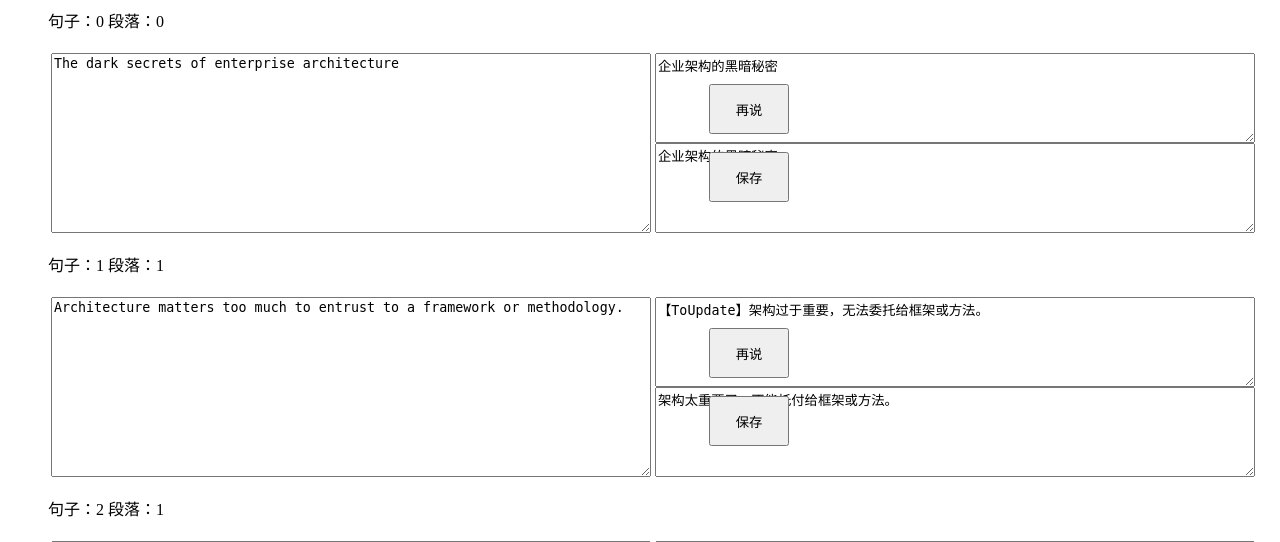
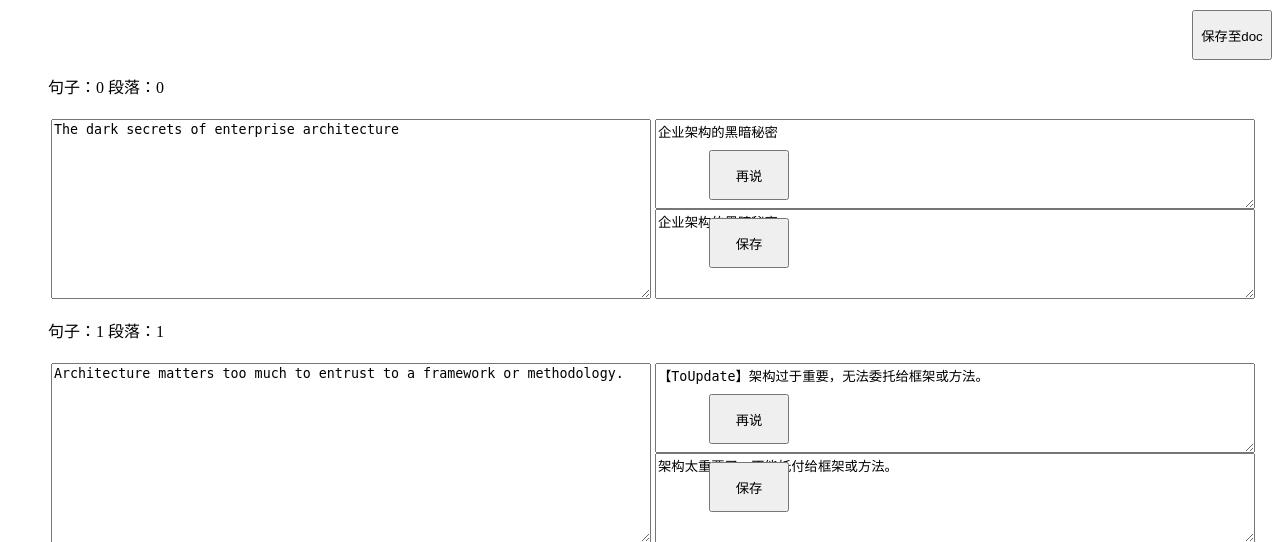
Before and after one commit to piaoyaosuifengji/mysiteForTranslte, a Django app: page /articleTranlate/ in a window 1280 px wide; the page is wider, and only the part inside the window is pictured. Shown: the top 542 px of that part. Run offline with Django 3.2, Linux system fonts and the light colour scheme; data comes from the database, SQL or seed files in the repository; parts of the project's set-up code (start-up, migrations or seed data) failed here and were passed over.

Commit message:
20180609： add tab auto

```diff
--- a/articleTranlate/templates/articleTranlate/index.html
+++ b/articleTranlate/templates/articleTranlate/index.html
@@ -54,6 +54,18 @@
             /* right:601px;     */
             /* top: 1px; */
         }
+
+        button.save_into_doc {
+            /* position: relative; */
+            position: sticky;
+            top: 10px;
+            /* right:601px;     */
+            left: 1400px;
+            height: 50px;
+            width: 80px;
+
+            /* top: 1px; */
+        }
     </style>
 
 </head>
@@ -73,7 +85,7 @@
         if (ctrlKey && keyCode == 83) {
             elem = e.target ? e.target : (e.srcElement ? e.srcElement : null);
             // if (elem &&  (elem.name ==  s1 || elem.name == s2)) {
-            if (elem &&  (elem.name ==  s1  || elem.name == s2)) {
+            if (elem && (elem.name == s1 || elem.name == s2)) {
                 // alert(elem.name);
                 // alert(elem.value);
                 // alert(elem.class)
@@ -83,15 +95,43 @@
                 return false;
             }
         }
-        if (altKey && keyCode == 83  ) {
+        if (altKey && keyCode == 83) {
             elem = e.target ? e.target : (e.srcElement ? e.srcElement : null);
-            if (elem &&  (elem.name ==  s1 || elem.name == s2 )) {
+            if (elem && (elem.name == s1 || elem.name == s2)) {
                 post_flag_do_later_(elem);
                 // e.preventDefault();
                 flagForInputPlace = 2;
                 return false;
             }
         }
+
+        if (keyCode == 9) {
+            elem = e.target ? e.target : (e.srcElement ? e.srcElement : null);
+            if (elem &&  elem.name == s2) {
+                // alert(elem.form.id);
+                nextId_ = Number(elem.form.id) ;
+                nextId_ = nextId_ +1;
+                // alert(nextId_.toString());
+                var f = document.getElementById(nextId_);
+                if (f == null) {
+                    // alert("post_save_one_str_ ：form is null" + (id));
+                } else{
+                    for (i = 0; i < f.elements.length; i++) {
+                        ee = f.elements[i];
+
+                        if (ee.name == "tranlate_text") {
+                            // alert(ee.name + ee.value);
+                            // english_text = ee.value;
+                            ee.focus();
+                        }
+                    }
+                }
+                return false;
+            } else {
+                return true;
+            }
+        }
+
         return true;
     }
 
@@ -144,8 +184,6 @@
 
     }
     function word_tranl_just() {
-
-
         //   $(this).hide();
         // 这个在
         userSelection = window.getSelection().toString();
@@ -286,10 +324,10 @@
                     // alert(ee.name + ee.value);
                     english_text = ee.value;
                 }
-                if (e.name == ee.name  &&  ee.name == "tranlate_text") {
+                if (e.name == ee.name && ee.name == "tranlate_text") {
                     tranlate_text = ee.value;
                 }
-                if (e.name == ee.name  && ee.name == "english_text_wy") {
+                if (e.name == ee.name && ee.name == "english_text_wy") {
                     tranlate_text = ee.value;
                 }
 
@@ -365,7 +403,27 @@
         }
 
     }
+    function save_into_doc_fuc(e) {
+        var csrf_token_ = getCookie('csrftoken');
+        $.post("{% url 'articleTranlate:save_into_doc' %}",
+            {
+                "send_var": "creDoc",
+                "csrfmiddlewaretoken": csrf_token_,
+            },
+            function (data, status) {
+                // alert("数据: \n" + data + "\n状态: " + status);
+                // alert(data);
+                // console.log(data);
+                if (data == 'ok') {
+                    // console.log(e.textContent);
+                    // bt_do_later.textContent = "已标记";
+                }
 
+            });
+
+
+
+    }
     function post_flag_do_later_(e) {
         // var ename=e.name;
         var id = e.getAttribute("form");
@@ -391,11 +449,11 @@
                     // alert(ee.name + ee.value);
                     english_text = ee.value;
                 }
-                if (e.name == ee.name  && ee.name == "tranlate_text") {
+                if (e.name == ee.name && ee.name == "tranlate_text") {
                     tranlate_text = "【ToUpdate】" + ee.value;
                 }
 
-                if (e.name == ee.name  &&  ee.name == "english_text_wy") {
+                if (e.name == ee.name && ee.name == "english_text_wy") {
                     tranlate_text = "【ToUpdate】" + ee.value;
                 }
 
@@ -450,6 +508,7 @@
         <input type="text" name="FirstName" value={{articleTranlate_list_name}}><br>
         {% endif %} -->
 
+    <button class="save_into_doc" name="save_into_doc" type="button" onclick="save_into_doc_fuc(this)">保存至doc</button>{% csrf_token %}
 
 
     <ul>
@@ -472,7 +531,7 @@
                 </form>
                 <td>
                     <!-- <time style="visibility: hidden;" name = "timeShow" form={{forloop.counter0}}>9:00</time>  -->
-                    <button class="bt_do_later"  name="bt_do_later"  type="button" form={{forloop.counter0}} onclick="post_flag_do_later_(this)">再说</button>{% csrf_token %}
+                    <button class="bt_do_later" name="bt_do_later" type="button" form={{forloop.counter0}} onclick="post_flag_do_later_(this)">再说</button>{% csrf_token %}
                     <br>
                     <br>
                     <button class="bt_save_one_str" name="bt_save_one_str" type="button" form={{forloop.counter0}} onclick="post_save_one_str_(this)">保存</button>{% csrf_token %}
--- a/articleTranlate/urls.py
+++ b/articleTranlate/urls.py
@@ -30,6 +30,7 @@ urlpatterns = [
     path('articleTranlate/ArticleAddress/', views.getArticleAddress, name='getArticleAddress'),
     path('articleTranlate/get_one_word/', views.get_one_word, name='get_one_word'),
     path('articleTranlate/post_save_one_str/', views.post_save_one_str, name='post_save_one_str'),
+    path('articleTranlate/save_into_doc/', views.save_into_doc, name='save_into_doc'),
 ]
 
 
--- a/articleTranlate/views.py
+++ b/articleTranlate/views.py
@@ -14,6 +14,8 @@ from django.views import generic
 from pyForTranslate.googleAPIForTranslate import printTranslate, googleAPIForTranslate, splitArticle
 from pyForTranslate.youdaofanyi import youdaofanyi,youdaofanyi_api
 from .myfileManage import toSaveTranlateArticle, checkFoldToSaveTranlate
+from .operatingdocx import CreTranslationDocx
+
 # from HandleJs import Py4Js
 from pyForTranslate.HandleJs import Py4Js
 import datetime
@@ -234,7 +236,49 @@ def getArticleAddress(request):
     return render(request, 'articleTranlate/getArticleAddress.html', context)
 
 
+# 将数据库中的文本按一定格式写入到doc文件当中去
+@csrf_exempt
+def save_into_doc(request):
 
+    last_paragraph_id = 0
+    curr_paragraph_id = 0
+
+    logging.debug("save_into_doc :   ")
+    send_var = request.POST.get('send_var', '')
+    # print(send_var)
+    if send_var == "creDoc":
+        logging.debug("save_into_doc :  order is： "+send_var)
+        #  h获取 translte_str类型的在数据集中的所有对象
+        translte_str_list = translte_str.objects.all()
+
+        # 因为你之前保存的最终数据都是保存在 translte_str类的 变量 tranlate_text中的
+        # 所以，你这里也只需要将这个变量中的数据保存到doc文件就行了
+        if len(translte_str_list) > 0:
+            creDoc = CreTranslationDocx("/home/jty/codetest","test.docx")
+            # creDoc.add_heading( "标题")
+            # creDoc.add_title("这句话的意思就是")
+            # creDoc.add_sentence("话的意思就是，当模块被直接运行时，以下代码块将被运行", creDoc.add_paragraph())
+            paragraph = ""
+
+            for i in range(len(translte_str_list)):
+                last_paragraph_id =  curr_paragraph_id
+                curr_paragraph_id =  translte_str_list[i].paragraph_id
+
+                #首先判断是不是文章的标题
+                if curr_paragraph_id == last_paragraph_id:
+                    if  last_paragraph_id == 0:
+                        creDoc.add_heading( translte_str_list[i].tranlate_text)
+                    else:
+                        # 就是添加一个句子
+                        creDoc.add_sentence(translte_str_list[i].tranlate_text, paragraph)
+                else:
+                    paragraph = creDoc.add_paragraph()
+                    creDoc.add_sentence(translte_str_list[i].tranlate_text, paragraph)
+                    # 还需要加入判断文章内部标题的判断，不太重要，暂时不管
+
+            creDoc.save_()
+
+    return HttpResponse("ok", content_type="text/plain")
 
 
 # 功能和updataArticle相同，但是返回的是一个str：前端用js post
@@ -289,6 +333,7 @@ def updataArticle(request):
     tranlate_text_ = request.POST['tranlate_text']
 
     # 找到数据库里面english_text_的那个对象
+    # get_object_or_404 会默认的调用django 的get方法， 如果查询的对象不存在的话，会抛出一个Http404的异常
     translte_str_obj = get_object_or_404(
         translte_str, english_text=request.POST['english_text'])
 
@@ -330,33 +375,3 @@ def updataArticle(request):
             context['articleTranlate_list_name'] = translte_str_
 
         return render(request, 'articleTranlate/index.html', context)
-
-
-# 需要更新时使用此视图
-# class updataArticleView(generic.ListView):
-#     template_name = 'articleTranlate/updataArticleView.html'
-#     context_object_name = 'articleTranlate_list_name'
-#     传入的时更新的句子数目
-#     def __init__(self,updataStrNum):
-
-
-'''
-
-<!--
-
-    {% for translte_str in articleTranlate_list %}
-    <li>
-        {{ translte_str.english_text }}</a>
-    </li>
-    {% endfor %}
-
-
-
- <ul>   无序 HTML 列表：
-<li> 标签定义列表项目。
-
-
--->
-
-
-'''
```
Also changed, not shown: articleTranlate/operatingdocx.py (+3 -7 lines), README.md, 2 other files.
